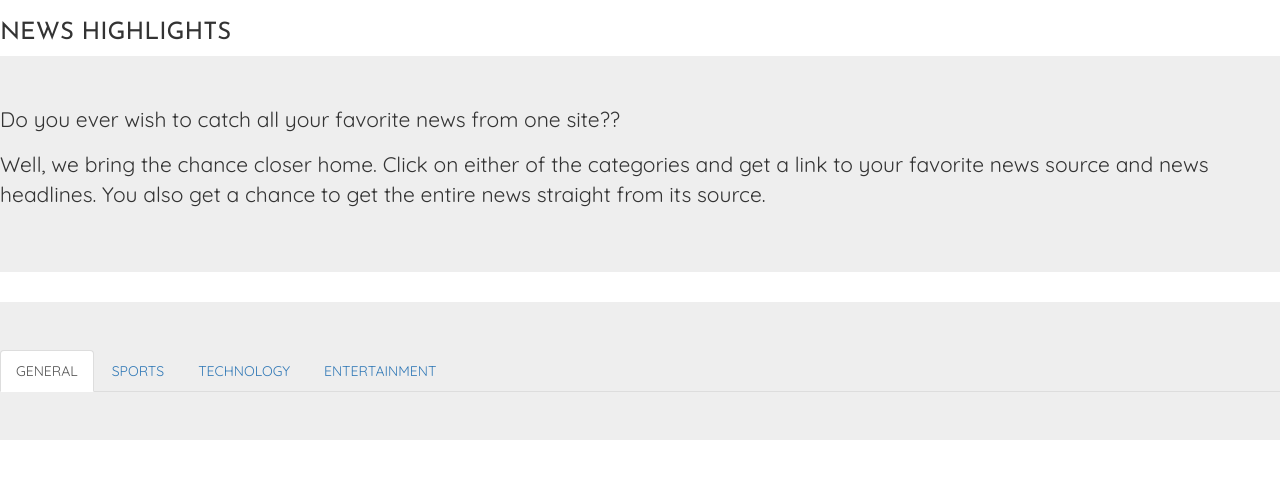
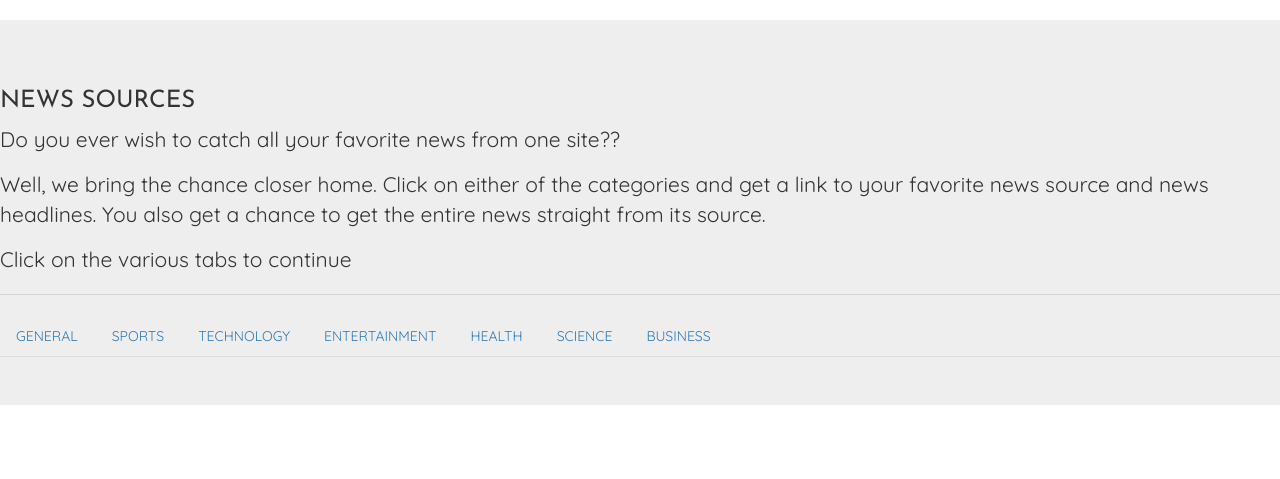
Before and after one commit to Jeffmusa/NewsHighlight, a Flask app: template app/templates/index.html in a window 1280 px wide. Shown: the part 52-531 px from the top of the page. Run offline with Flask 2, Linux system fonts and the light colour scheme; the template is opened without the code that fills it, so the values that code supplies are empty; parts of the project's set-up code (start-up, migrations or seed data) failed here and were passed over; some libraries are stand-ins or nearby versions.

Commit message:
adding categories on indx

```diff
--- a/app/static/css/index.css
+++ b/app/static/css/index.css
@@ -7,3 +7,9 @@ h3{
 *{
   font-family: 'Quicksand', sans-serif;
 }
+ul{
+    list-style-type: none;
+}
+li{
+    display: inline-block;
+}
--- a/app/templates/index.html
+++ b/app/templates/index.html
@@ -9,22 +9,25 @@
 <!-- end of styles -->
 
     {% block content %}
-    <h3>NEWS HIGHLIGHTS</h3>
     <div class="jumbotron">
+        <h3>NEWS SOURCES</h3>
            <p> Do you ever wish to catch all your favorite news from one site??</p>
             <p>Well, we bring the chance closer home. Click on either of the categories and get a link
                 to your favorite news source and news headlines. You also get a chance to get the entire news straight from its source.
             </p>
-    </div>
-    <div class="jumbotron">
+            <p>Click on the various tabs to continue</p>
+            <hr/>
     <ul class="nav nav-tabs">
-            <li class="active"><a data-toggle="tab" href="#general">GENERAL</a></li>
+            <li><a data-toggle="tab" href="#general">GENERAL</a></li>
             <li><a data-toggle="tab" href="#sports">SPORTS</a></li>
             <li><a data-toggle="tab" href="#technology">TECHNOLOGY</a></li>
             <li><a data-toggle="tab" href="#entertainment">ENTERTAINMENT</a></li>
-    </ul>
+            <li><a data-toggle="tab" href="#health">HEALTH</a></li>
+            <li><a data-toggle="tab" href="#science">SCIENCE</a></li>
+            <li><a data-toggle="tab" href="#business">BUSINESS</a></li>
+        </ul>
           <div class="tab-content">
-            <div id="general" class="tab-pane fade in active">
+            <div id="general" class="tab-pane fade">
                 <!--general news section-->
                 {{ macro.displayNewsList(general) }}
             </div>
@@ -40,6 +43,18 @@
                 <!-- Entertainment news sources -->
                 {{ macro.displayNewsList(entertainment) }}
             </div>
+            <div id="health" class="tab-pane fade">
+                <!-- Health news sources -->
+                {{ macro.displayNewsList(health) }}
+            </div>
+            <div id="business" class="tab-pane fade">
+                <!-- Business news sources -->
+                {{macro.displayNewsList(business)}}
+            </div>
+            <div id="science" class="tab-pane fade">
+                <!--Science news sources-->
+                {{macro.displayNewsList(science)}}
+            </div>
           </div>
 
     </div>
--- a/app/templates/macros.html
+++ b/app/templates/macros.html
@@ -1,9 +1,11 @@
 {% macro displayNewsList(news_list) %}
 
     {% for news in news_list %}
-    <a href="/news/{{news.id}}">
-        <button class="btn btn-info">{{news.name}}</button>
-    </a>
+    <div class="row">
+    <ul>
+        <li style="font-size:115%;"><a href="/news/{{news.id}}">{{news.name}}</a></li>
+    </ul>
+    </div>
     {% endfor %}
 {% endmacro %}
 
```
